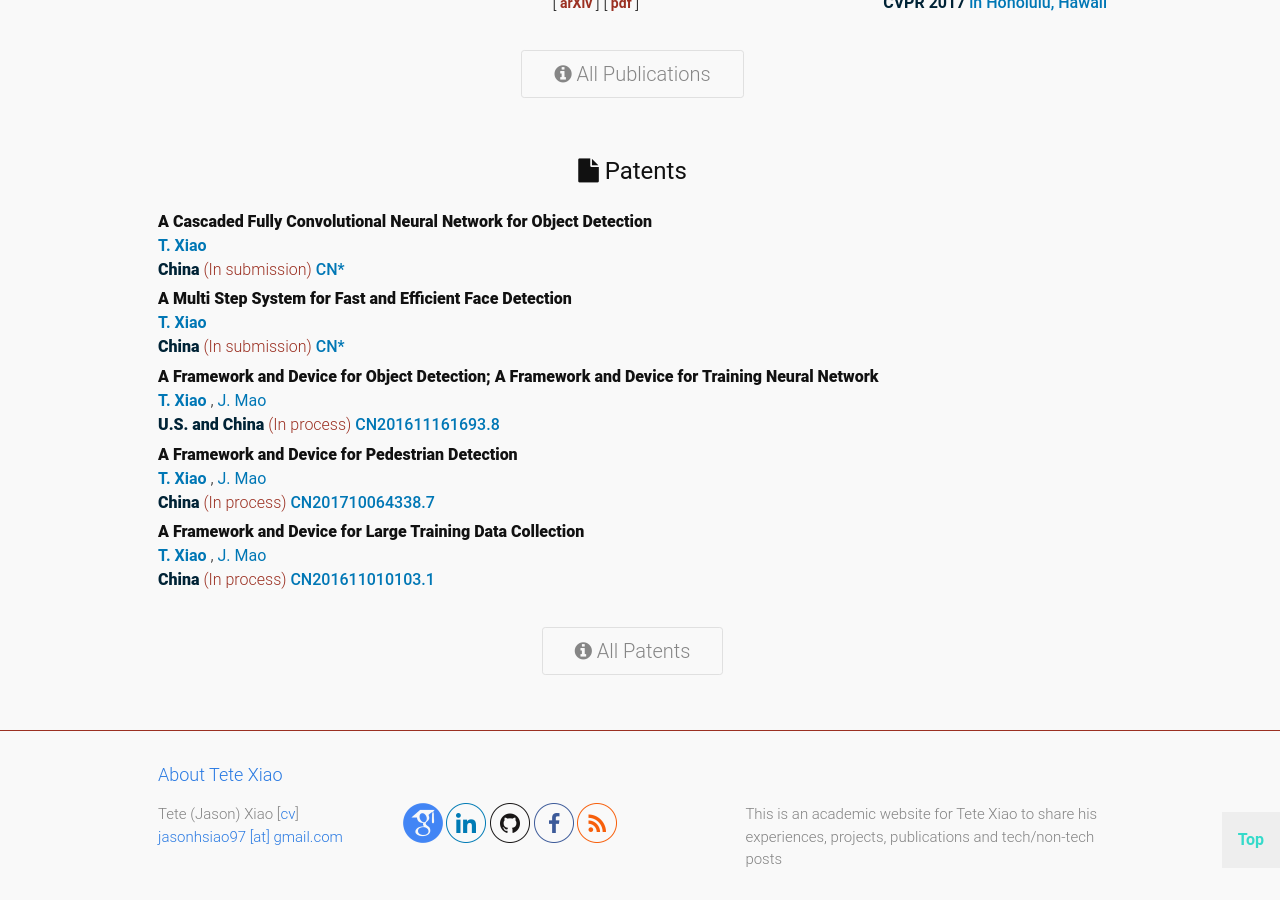
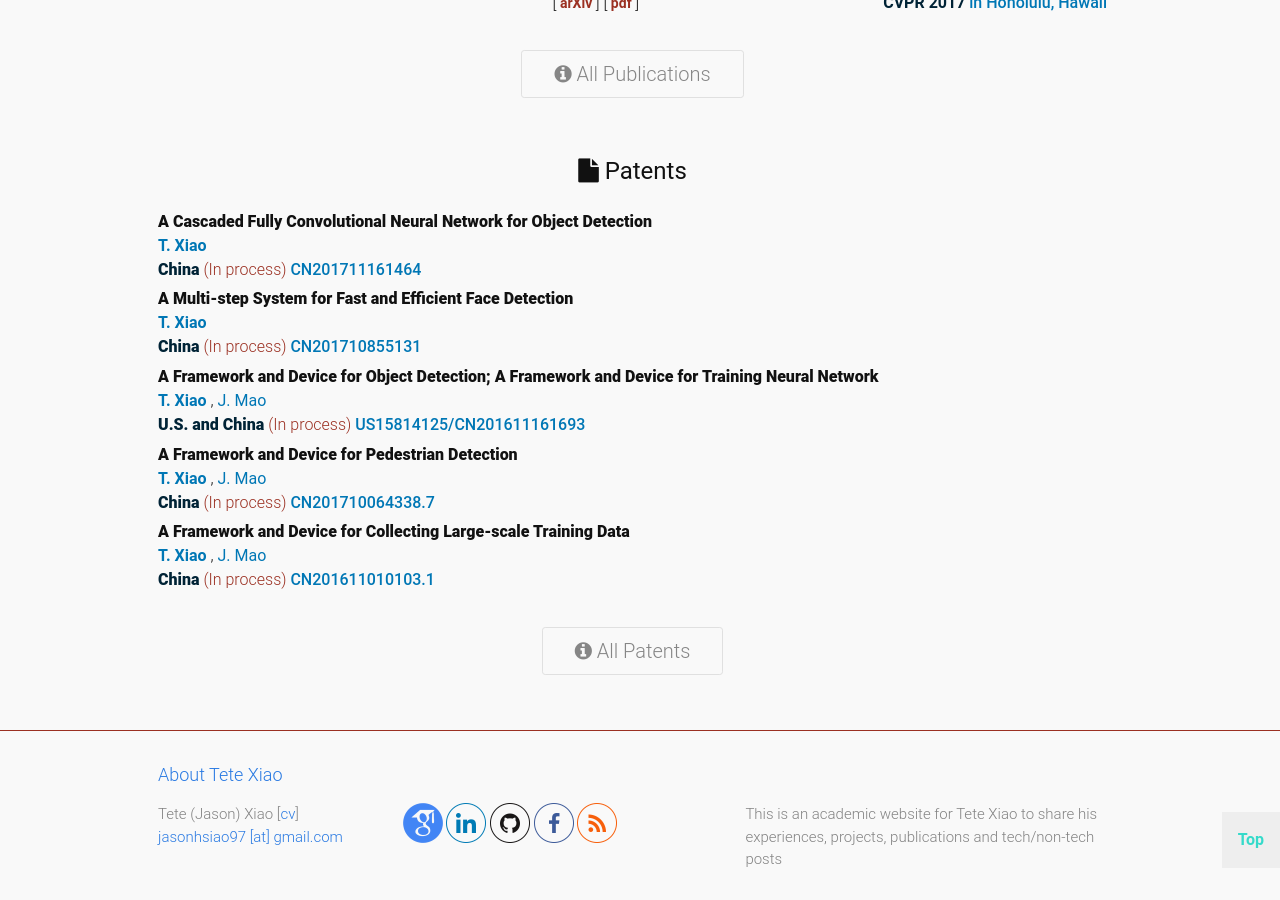
Before and after one commit to Tete-Xiao/Tete-Xiao.github.io, a Jekyll site: the page built from index.html, in a window 1280 px wide and 900 px high, scrolled down 4735 px. Built offline with Jekyll 4.4.1, drawn with Linux system fonts in a browser that asks for light colours; comment, search, counter and statistics services are not loaded; a style sheet for code colours, icons or effects is not loaded.

Commit message:
modify patent and cv

```diff
--- a/_data/patents.yml
+++ b/_data/patents.yml
@@ -4,18 +4,18 @@
   authors:
     - name: <strong>T. Xiao</strong>
       url:  ''
-  status:         '(In submission)'
-  patent_number:  'CN*'
+  status:         '(In process)'
+  patent_number:  'CN201711161464'
   place:          'China'
 
-- title: 'A Multi Step System for Fast and Efficient Face Detection'
+- title: 'A Multi-step System for Fast and Efficient Face Detection'
   date:  'July. 2017'
   selected: true
   authors:
     - name: <strong>T. Xiao</strong>
       url:  ''
-  status:         '(In submission)'
-  patent_number:  'CN*'
+  status:         '(In process)'
+  patent_number:  'CN201710855131'
   place:          'China'
 
 - title: 'A Framework and Device for Object Detection; A Framework and Device for Training Neural Network'
@@ -25,9 +25,9 @@
     - name: <strong>T. Xiao</strong>
       url:  ''
     - name: J. Mao
-      url:  ''
+      url:  'http://vccy.xyz/'
   status:         '(In process)'
-  patent_number:  'CN201611161693.8'
+  patent_number:  'US15814125/CN201611161693'
   place:          'U.S. and China'
 
 - title: 'A Framework and Device for Pedestrian Detection'
@@ -37,19 +37,19 @@
     - name: <strong>T. Xiao</strong>
       url:  ''
     - name: J. Mao
-      url:  ''
+      url:  'http://vccy.xyz/'
   status:         '(In process)'
   patent_number:  'CN201710064338.7'
   place:          'China'
 
-- title: 'A Framework and Device for Large Training Data Collection'
+- title: 'A Framework and Device for Collecting Large-scale Training Data'
   date:  'Oct. 2016'
   selected: true
   authors:
     - name: <strong>T. Xiao</strong>
       url:  ''
     - name: J. Mao
-      url:  ''
+      url:  'http://vccy.xyz/'
   status:         '(In process)'
   patent_number:  'CN201611010103.1'
   place:          'China'
```
Also changed, not shown: 1 other file.
